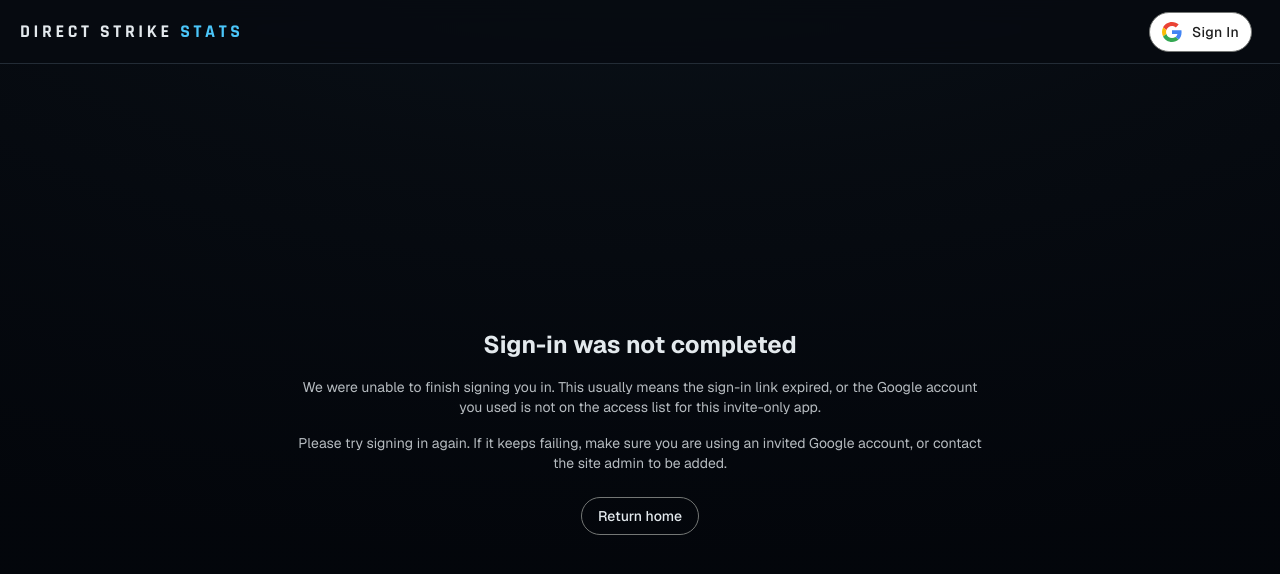
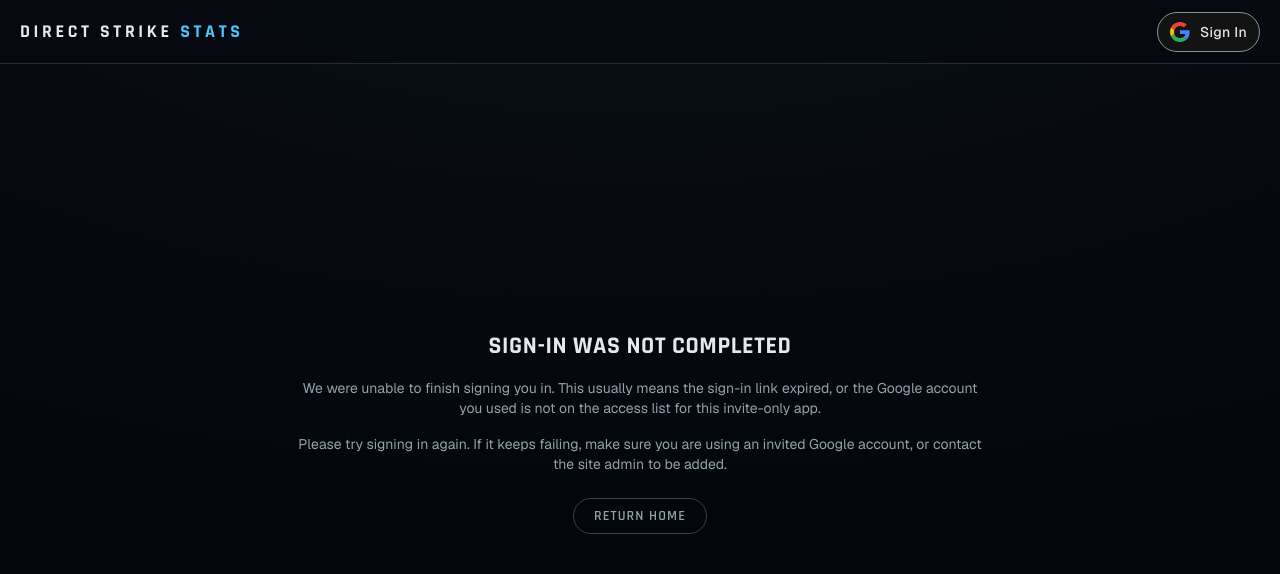
Before and after one commit to seanmnguyen/ds-stats, a Next.js app: page /auth/auth-code-error in a window 1280 px wide. Shown: the top 574 px of the page. Built offline with nearby package versions, Linux system fonts and the light colour scheme.

Commit message:
feat: restyles Google sign-in button and auth error page

```diff
--- a/app/auth/auth-code-error/page.tsx
+++ b/app/auth/auth-code-error/page.tsx
@@ -12,25 +12,24 @@
   return (
     <main className="flex flex-1 flex-col items-center justify-center gap-6 p-6 text-center">
       <div className="flex max-w-prose flex-col gap-4">
-        <h1 className="text-2xl font-bold">Sign-in was not completed</h1>
+        <h1 className="font-display text-2xl font-bold uppercase tracking-wide">
+          Sign-in was not completed
+        </h1>
 
-        <p className="text-sm opacity-80">
+        <p className="text-sm text-muted">
           We were unable to finish signing you in. This usually means the
           sign-in link expired, or the Google account you used is not on the
           access list for this invite-only app.
         </p>
 
-        <p className="text-sm opacity-80">
+        <p className="text-sm text-muted">
           Please try signing in again. If it keeps failing, make sure you are
           using an invited Google account, or contact the site admin to be
           added.
         </p>
       </div>
 
-      <Link
-        href="/"
-        className="rounded-full border border-[#747775] px-4 py-2 text-sm font-medium transition duration-[218ms] hover:bg-black/5 dark:hover:bg-white/10"
-      >
+      <Link href="/" className="btn btn-ghost rounded-full px-5">
         Return home
       </Link>
     </main>
--- a/app/components/SignInWithGoogleButton.tsx
+++ b/app/components/SignInWithGoogleButton.tsx
@@ -2,8 +2,9 @@
 import { useState } from "react";
 import { createUserLevelClient } from "@/lib/supabase/client";
 
+// Google's official dark-theme button spec (colors are Google-mandated)
 const baseClasses =
-  "group relative h-10 max-w-[400px] min-w-min my-3 mr-2 cursor-pointer appearance-none select-none overflow-hidden whitespace-nowrap rounded-[20px] border border-[#747775] bg-white px-3 py-0 align-middle text-center text-sm tracking-[0.25px] text-[#1f1f1f] outline-none transition duration-[218ms] enabled:hover:shadow-[0_1px_2px_0_rgba(60,64,67,0.3),0_1px_3px_1px_rgba(60,64,67,0.15)] disabled:cursor-default disabled:border-[#1f1f1f1f] disabled:bg-[#ffffff61]";
+  "group relative h-10 max-w-[400px] min-w-min cursor-pointer appearance-none select-none overflow-hidden whitespace-nowrap rounded-[20px] border border-[#8e918f] bg-[#131314] px-3 py-0 align-middle text-center text-sm tracking-[0.25px] text-[#e3e3e3] outline-none transition duration-[218ms] enabled:hover:shadow-[0_1px_2px_0_rgba(60,64,67,0.3),0_1px_3px_1px_rgba(60,64,67,0.15)] disabled:cursor-default disabled:border-[#e3e3e31f] disabled:bg-[#13131461]";
 
 export default function SignInWithGoogleButton() {
   const [pending, setPending] = useState(false);
@@ -26,7 +27,7 @@
       className={baseClasses}
     >
       {/* Material "ink" overlay — tints on hover/active/focus, hidden when disabled */}
-      <span className="pointer-events-none absolute inset-0 bg-[#303030] opacity-0 transition-opacity duration-[218ms] group-hover:opacity-[0.08] group-focus:opacity-[0.12] group-active:opacity-[0.12] group-disabled:opacity-0!" />
+      <span className="pointer-events-none absolute inset-0 bg-white opacity-0 transition-opacity duration-[218ms] group-hover:opacity-[0.08] group-focus:opacity-[0.12] group-active:opacity-[0.12] group-disabled:opacity-0!" />
       <span className="relative flex h-full w-full flex-row flex-nowrap items-center justify-between">
         <span className="mr-2.5 h-5 w-5 min-w-5 group-disabled:opacity-[0.38]">
           <svg
```
